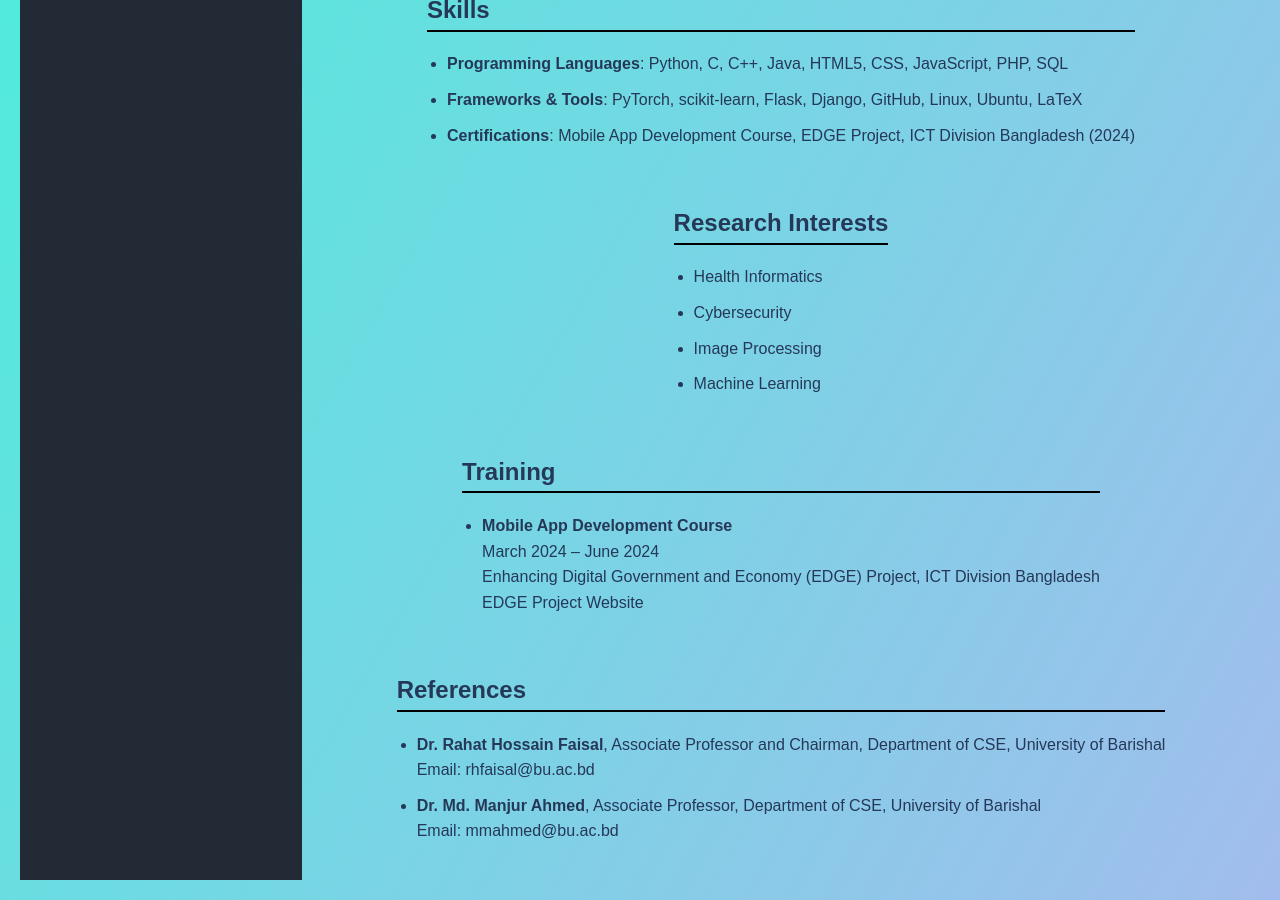
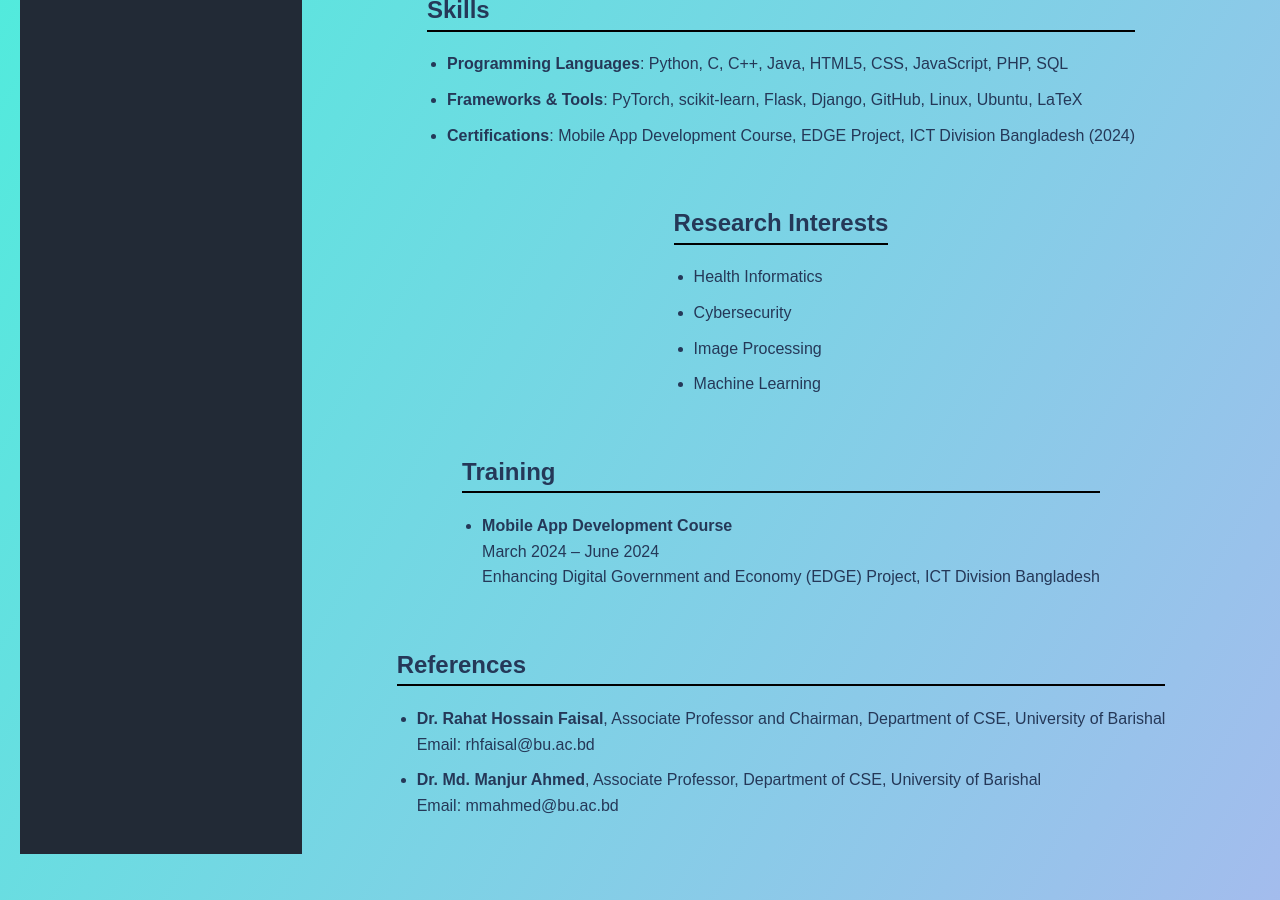
Before and after one commit to Ashikuzzaman026/ashikuzzaman026.github.io, a Jekyll site: the page built from cv.md, in a window 1280 px wide and 900 px high, scrolled down 1848 px. Built offline with Jekyll 4.4.1, drawn with Linux system fonts in a browser that asks for light colours.

Commit message:
Update cv.md

```diff
--- a/cv.md
+++ b/cv.md
@@ -100,7 +100,7 @@ title: "CV"
     <div class="section">
         <h2>Training</h2>
         <ul>
-            <li><strong>Mobile App Development Course</strong><br>March 2024 – June 2024<br>Enhancing Digital Government and Economy (EDGE) Project, ICT Division Bangladesh<br>EDGE Project Website</li>
+            <li><strong>Mobile App Development Course</strong><br>March 2024 – June 2024<br>Enhancing Digital Government and Economy (EDGE) Project, ICT Division Bangladesh</li>
         </ul>
     </div>
 
```
